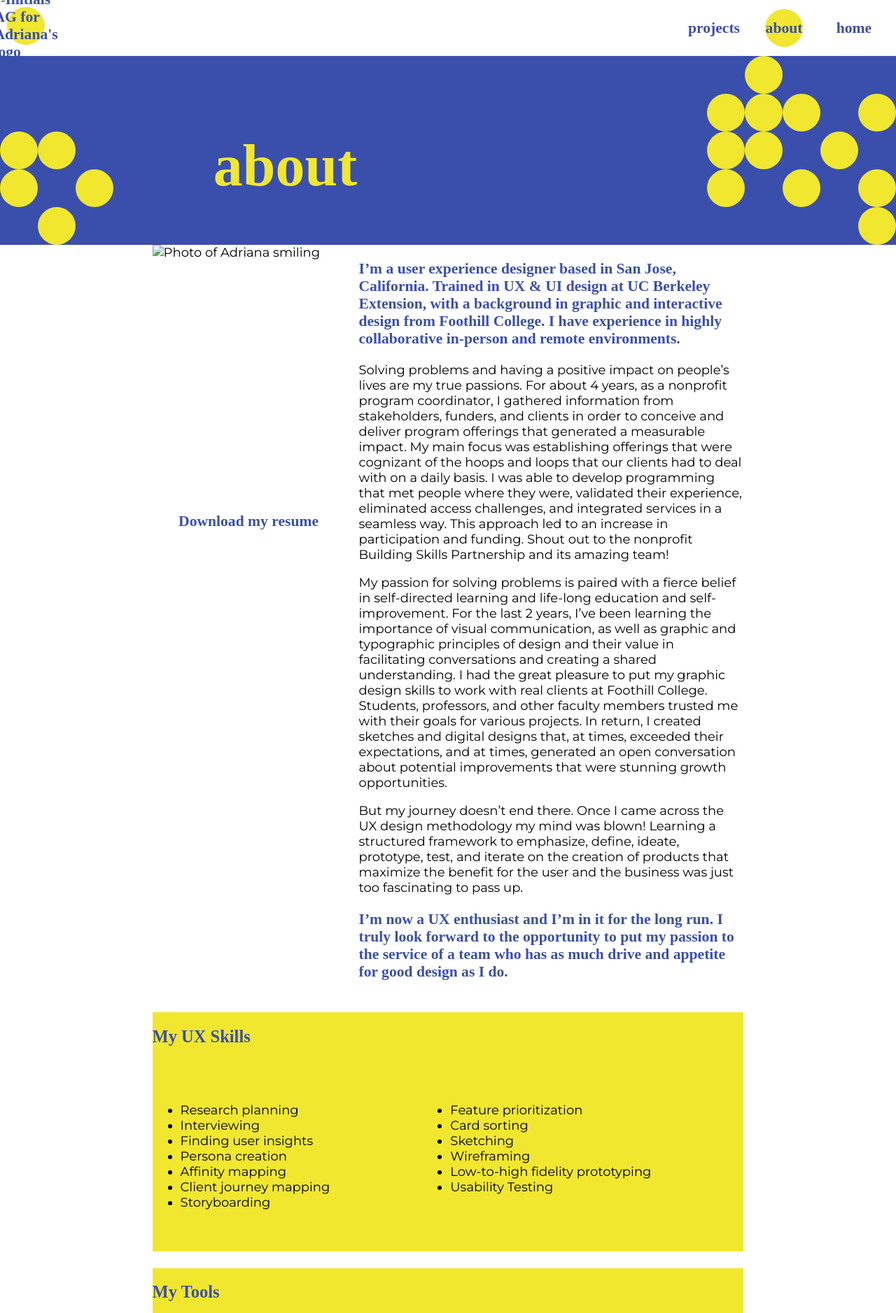
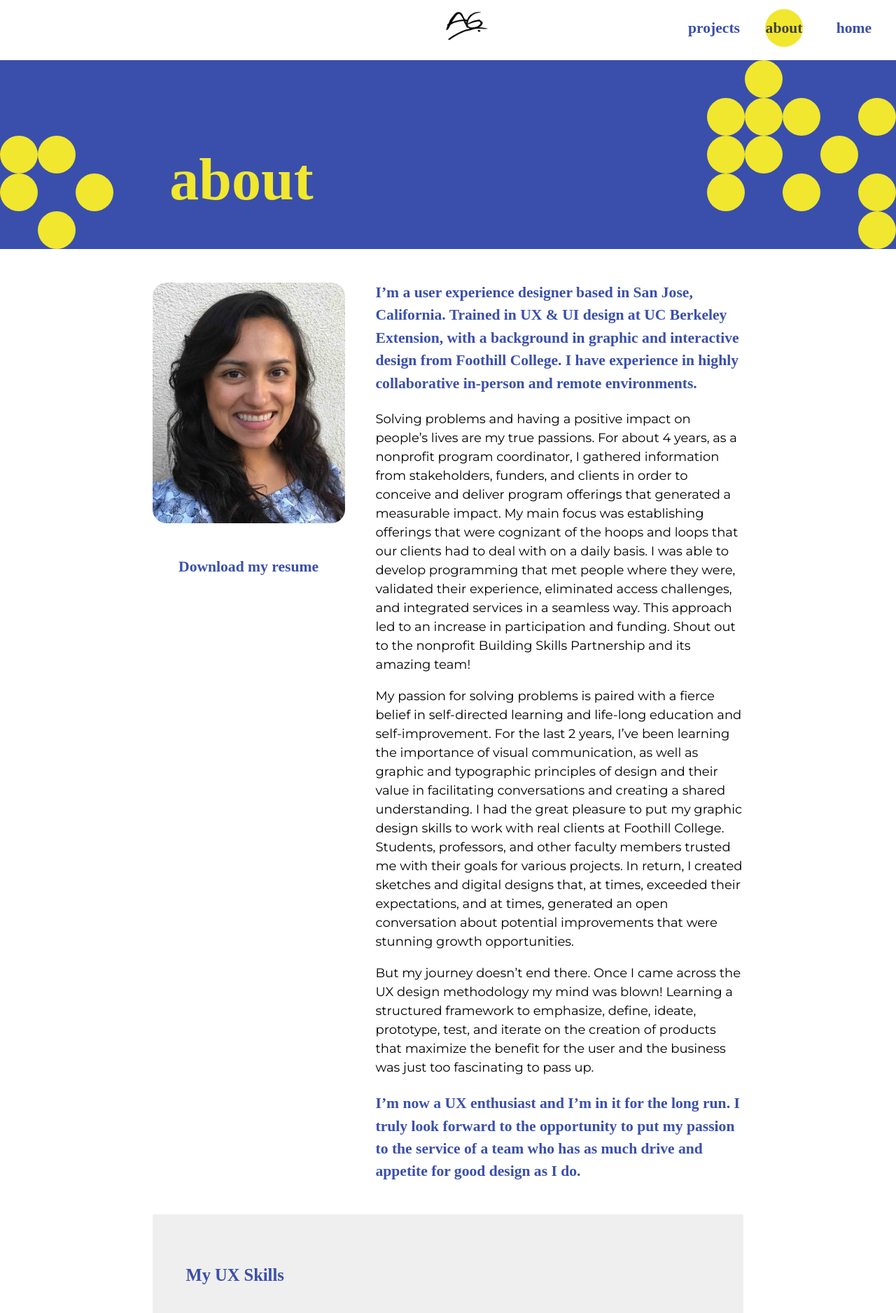
Before and after one commit to adrianamgarzonp4/UX_UI_HM_17, a plain HTML site: page index.html in a window 1280 px wide. Shown: the top 1877 px of the page at 70% size. Drawn offline with Linux system fonts and the light colour scheme; a web font is replaced by a local one.

Commit message:
Styled and positioned main element
Except for skills and tools

```diff
--- a/css/styles.css
+++ b/css/styles.css
@@ -13,7 +13,7 @@ ScopeOne Font scale
 
 * {
     box-sizing: border-box;
-  }
+}
 
 :root {
     --black: #000000;
@@ -23,12 +23,13 @@ ScopeOne Font scale
     --light-grey: #efefef;
     --yellow: #f1e72f;
     font-size: 18px;
-  }
+}
 
 body {
     margin: 0px;
     padding: 0px;
     font-family: 'Montserrat', sans-serif;
+    line-height: 1.5;
 }
 
 /*GENERAL FONT ADJUSTMENTS*/
@@ -74,6 +75,21 @@ nav {
     padding: 10px;
 }
 
+.logo {
+    width: 60px;
+}
+
+.nav-options {
+    display: inline;
+    position: relative;
+}
+
+.nav-logo {
+    display: inline;
+    position: relative;
+    left: 50%;
+}
+
 .nav-item { /*nav ul li item, not including logo*/
     width: 100px;
     height: 60px;
@@ -86,21 +102,24 @@ nav {
     width: 54px;
     height: 54px;
     border-radius: 50%;
-    display: flex;
+    display: inline-flex;
     justify-content: center;
     align-items: center;
 }
 
 nav ul li div.link-hover:hover {
     background-color: var(--yellow, #f1e72f);
+    color: var(--dark-grey, #404040);
 }
 
 nav .current .link-hover {
     background-color: var(--yellow, #f1e72f);
+    color: var(--dark-grey, #404040);
 }
 
 nav ul li.logo {
-    float: left;
+    position: relative;
+    margin: auto;
 }
 
 nav ul li.nav-item {
@@ -158,9 +177,22 @@ footer {
 .divider {
     display: flex;
     flex-direction: row;
+    justify-content: center;
+    padding-top: 48px;
+    padding-bottom: 48px;
 }
 
-/*BUTTON*/
+/*MAIN: profile photo, button*/
+.photo-container {
+    margin-bottom: 24px;
+}
+
+.profile-photo {
+    max-width: 100%;
+    height: auto;
+    border-radius: 20px;
+}
+
 .inner-button-div {
     width: 100%;
     height: 60px;
@@ -180,6 +212,7 @@ footer {
 
 .my-button-link .link-hover:hover {
     background-color: var(--yellow, #f1e72f);
+    color: var(--dark-grey, #404040);
 }
 
 
@@ -189,10 +222,10 @@ footer {
 .header-grid {
     display: grid;
     grid-template-areas:
-        'nav nav nav nav nav nav nav nav nav'
-        '. . . . . . . . r-decor'
-        'l-decor . heading heading . . . . r-decor'
-        'l-decor . . . . . . . r-decor';
+        'nav nav nav nav nav nav nav nav'
+        '. . . . . . . r-decor'
+        'l-decor heading heading . . . . r-decor'
+        'l-decor . . . . . . r-decor';
 }
 
 .hg-1 {
@@ -210,9 +243,6 @@ footer {
     grid-area: r-decor;
     justify-self: end;
 }
-
-/*Header-nav*/
-
 
 /*Header - left-decor*/
 .left-decor {
@@ -255,25 +285,36 @@ footer {
 .rdc11 { grid-area: c11}
 .rdc12 { grid-area: c12}
 
-
-
+/* /////WORKING IN THIS SECTION////// */
 
 /*Main - Skills*/
 .main-skills {
-    background-color: #f1e72f;
+    background-color: var(--light-grey, #efefef);
     display: grid;
     grid-template-areas:
-        'heading heading'
-        'bullets1 bullets2';
+        'heading heading . .'
+        'bullets1 bullets1 bullets2 bullets2';
+    align-items: start;
+    height: 100%;
 }
 
-.ms-1 { grid-area: heading; }
-.ms-2 { grid-area: bullets1; }
-.ms-3 { grid-area: bullets2; }
+.ms-1 {
+    grid-area: heading;
+    padding-top: 48px;
+    padding-left: 48px;
+}
+.ms-2 {
+    grid-area: bullets1;
+    justify-self: center;
+}
+.ms-3 {
+    grid-area: bullets2;
+    justify-self: center;
+}
 
 /*Main - Tools*/
 .main-tools {
-    background-color: #f1e72f;
+    background-color: var(--light-grey);
     display: grid;
     grid-template-areas:
         'heading heading heading heading'
@@ -286,34 +327,38 @@ footer {
 .mt-4 { grid-area: prototype; }
 .mt-5 { grid-area: project; }
 
+
 /*Main - main-grid*/
 .main-grid {
     display: grid;
     grid-template-columns: 1fr 2fr;
-    grid-template-rows: repeat(5, 1fr);
+    grid-template-rows: 1fr 1fr 0.5fr 0.5fr;
     grid-gap: 24px 20px;
     width: 66%;
     margin: auto;
+    padding-top: 24px;
 }
 
-.mg-1 { /*photo*/
+.mg-1 { /*photo and button*/
     grid-column: 1 / 2;
-    grid-row: 1 / 2;
+    grid-row: 1 / 3;
+    padding-top: 24px;
+    align-self: start;
+    display: flex;
+    flex-direction: column;
+    justify-content: center;
 }
-.mg-2 { /*button*/
-    grid-column: 1 / 2;
-    grid-row: 2 / 3;
-    align-self: start;
+
+.mg-2 { /*about*/
+    grid-column: 2 / 3;
+    grid-row: 1 / 3;
+    padding-left: 24px;
+ }
+.mg-3 { /*skills*/
+    grid-column: 1 / 3;
+    grid-row: 3 / 4;
 }
-.mg-3 { /*about*/
-    grid-column: 2 / 3;
-    grid-row: 1 / 4;
- }
-.mg-4 { /*skills*/
+.mg-4 { /*tools*/
     grid-column: 1 / 3;
     grid-row: 4 / 5;
 }
-.mg-5 { /*tools*/
-    grid-column: 1 / 3;
-    grid-row: 5 / 6;
-}
--- a/index.html
+++ b/index.html
@@ -12,10 +12,10 @@
     <header class="header-grid">
       <h1 class="hg-1">about</h1>
       <nav class="hg-2">
-        <ul>
-          <li class="logo">
+        <ul class="nav-options">
+          <li class="nav-logo">
             <a href="#">
-              <div class="link-hover"><img src="#" alt="Initials AG for Adriana's logo"></div>
+              <div class="link-hover"><img class="logo" src="images/ag.png" alt="Initials AG for Adriana Garzon's logo"></div>
             </a>
           </li>
           <li class="nav-item">
@@ -60,21 +60,23 @@
 
     <main class="main-grid">
       <section class="mg-1">
-        <img src="" alt="Photo of Adriana smiling">
+        <section class="photo-container">
+          <img class="profile-photo" src="images/Profile Pic_low.jpg" alt="Photo of Adriana smiling">
+        </section>
+        <button class="my-button-link">
+            <div class="inner-button-div">
+              <div class="link-hover">Download&nbsp;my&nbsp;resume</div>
+            </div>
+        </button>
       </section>
-      <button class="my-button-link mg-2">
-          <div class="inner-button-div">
-            <div class="link-hover">Download&nbsp;my&nbsp;resume</div>
-          </div>
-      </button>
-      <section class="mg-3">
+      <section class="mg-2">
         <p class="text-highlight">I’m a user experience designer based in San Jose, California. Trained in UX & UI design at UC Berkeley Extension, with a background in graphic and interactive design from Foothill College. I have experience in highly collaborative in-person and remote environments.</p>
         <p>Solving problems and having a positive impact on people’s lives are my true passions. For about 4 years, as a nonprofit program coordinator, I gathered information from stakeholders, funders, and clients in order to conceive and deliver program offerings that generated a measurable impact. My main focus was establishing offerings that were cognizant of the hoops and loops that our clients had to deal with on a daily basis. I was able to develop programming that met people where they were, validated their experience, eliminated access challenges, and integrated services in a seamless way. This approach led to an increase in participation and funding. Shout out to the nonprofit Building Skills Partnership and its amazing team!</p>
         <p>My passion for solving problems is paired with a fierce belief in self-directed learning and life-long education and self-improvement. For the last 2 years, I’ve been learning the importance of visual communication, as well as graphic and typographic principles of design and their value in facilitating conversations and creating a shared understanding. I had the great pleasure to put my graphic design skills to work with real clients at Foothill College. Students, professors, and other faculty members trusted me with their goals for various projects. In return, I created sketches and digital designs that, at times, exceeded their expectations, and at times, generated an open conversation about potential improvements that were stunning growth opportunities.</p>
         <p>But my journey doesn’t end there. Once I came across the UX design methodology my mind was blown! Learning a structured framework to emphasize, define, ideate, prototype, test, and iterate on the creation of products that maximize the benefit for the user and the business was just too fascinating to pass up. </p>
         <p class="text-highlight">I’m now a UX enthusiast and I’m in it for the long run. I truly look forward to the opportunity to put my passion to the service of a team who has as much drive and appetite for good design as I do. </p>
       </section>
-      <section class="main-skills mg-4">
+      <section class="main-skills mg-3">
         <h2 class="ms-1">My UX Skills</h2>
         <ul class="ms-2">
             <li>Research planning</li>
@@ -94,7 +96,7 @@
             <li>Usability Testing</li>
         </ul>
       </section>
-      <section class="main-tools mg-5">
+      <section class="main-tools mg-4">
         <h2 class="mt-1">My Tools</h2>
         <div class="mt-2">
           <h3>Designing:</h3>
```
Also changed, not shown: images/Pattern right.jpg (deleted), images/Pattern.jpg (deleted), images/Profile Pic_low.jpg (added), images/Rectangle 19.jpg (deleted), images/ag.png (added), images/blank_page.png (added), images/divider.jpg (deleted), images/envelope.png (added), images/linkedin.png (added), 2 other files.
